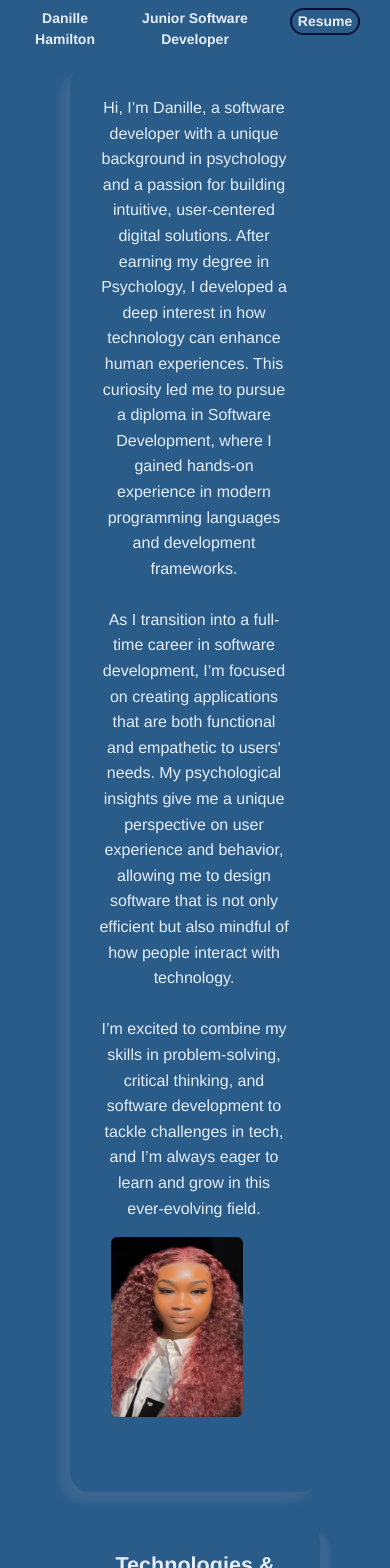
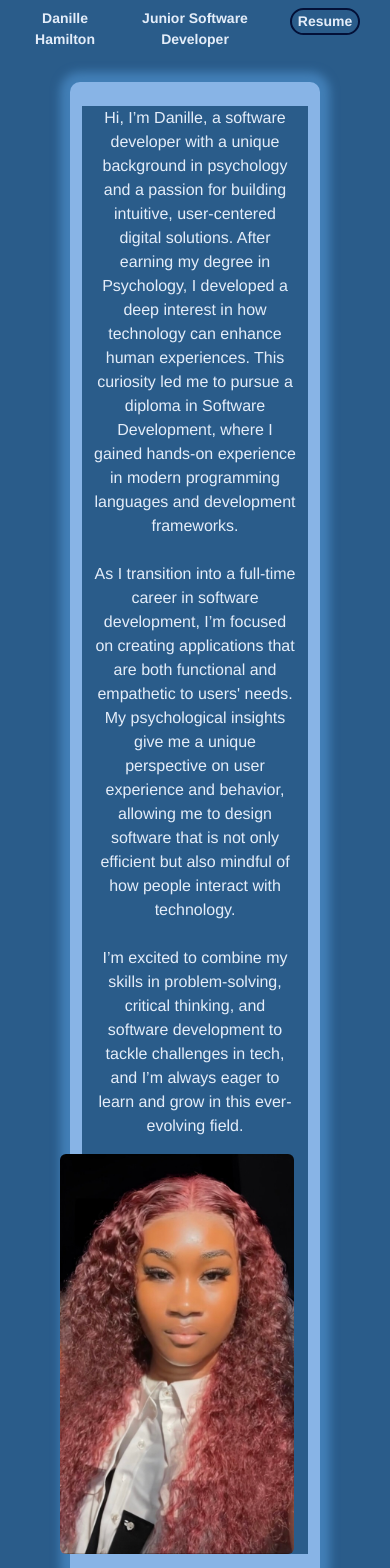
Before and after one commit to DanilleH22/portfolio, a React (Create React App) app: page / in a window 390 px wide. Shown: the top 1568 px of the page. Built offline with nearby package versions, Linux system fonts and the light colour scheme.

Commit message:
Update about me stying for more consistency on phone and background box colour

```diff
--- a/src/styles/AboutMe.module.css
+++ b/src/styles/AboutMe.module.css
@@ -1,55 +1,82 @@
-.MyDescriptionOuter {
-  padding: 20px;
-  margin-top: 5px;
+/* Variables for consistent styling */
+
+
+/* Card Styling */
+.AboutMeCard {
+  padding: var(--primary-spacing);
+  border-radius: 10px;
+  box-shadow: 0 0 10px 10px #427fb7;
+  margin: 2rem 0;
+  background-color: #88B4E6;
 }
 
-/* Description Text */
-.MyDescription {
-  font-size: 18px;
-  line-height: 1.6;
-  padding-left: 10px !important;
+/* Text Column */
+.TextColumn {
+  display: flex;
+  flex-direction: column;
+  justify-content: center;
+  padding: 1rem;
+  background-color: #88B4E6;
+}
+
+.Title {
+  font-size: 2rem;
+  margin-bottom: 1.5rem;
+  color: #ffffff;
+  background-color: #88B4E6;
+}
+
+.Paragraph {
+  font-size: 1.1rem;
+  line-height: 1.8;
+  color: var(--text-color);
+  margin-bottom: 1.5rem;
+  background-color: #88B4E6;
+}
+
+/* Image Column */
+.ImageColumn {
   display: flex;
   justify-content: center;
   align-items: center;
-  gap: 10px;
+  padding: 1rem;
+  background-color: #88B4E6;
 }
 
-img {
-  max-width: 100%;
+.Headshot {
+  width: 100%;
+  max-width: 315px;
   height: auto;
+  border-radius: var(--border-radius);
+  object-fit: cover;
 }
 
 /* Responsive Adjustments */
 @media (max-width: 768px) {
-  .MyDescriptionOuter {
-    padding: 10px;
+  .Container {
+    width: 95%;
   }
 
-  .MyDescription {
-    font-size: 16px;
-    flex-direction: column;
+  .Row {
+    flex-direction: column-reverse;
+  }
+
+  .Title {
+    font-size: 1.8rem;
     text-align: center;
   }
 
-  img {
-    width: 70%;
-    height: 70%;
+  .Paragraph {
+    font-size: 1rem;
+    text-align: justify;
+  }
+
+  .Headshot {
+    max-width: 250px;
+    margin-top: 1rem;
   }
 }
 
-@media (max-width:1190px) {
-  img {
-    width: 85%;
-    height: 80%;
-  }
+.tester {
+
 }
-
-/* About Me Card Styling */
-.AboutMeCard {
-  padding: 20px;
-  position: relative;
-  border-radius: 20px;
-  box-shadow: -10px 10px 10px rgba(209, 205, 205, 0.1);
-  margin-bottom: 30px;
-  margin-top: 15px;
-}
```
